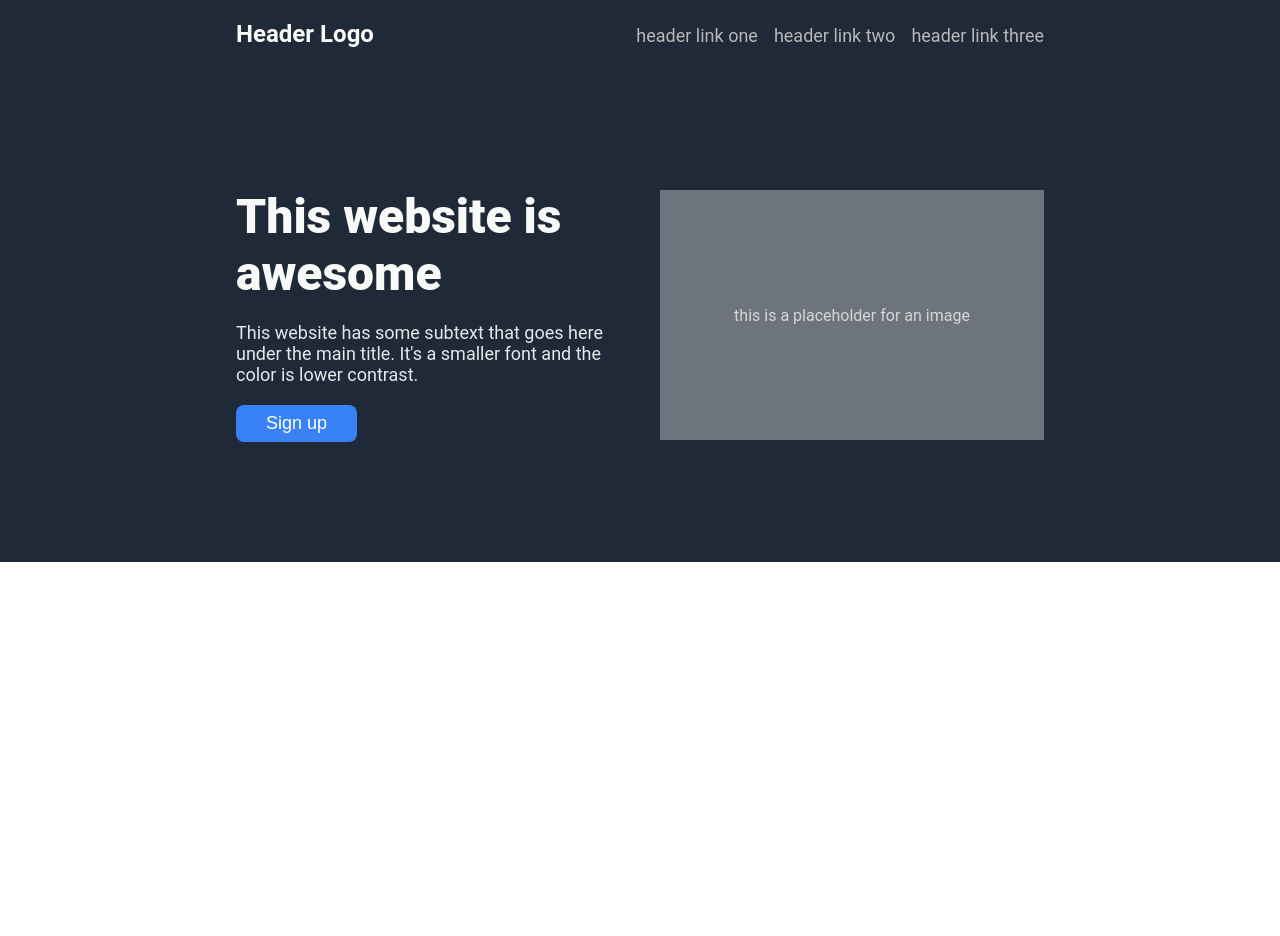
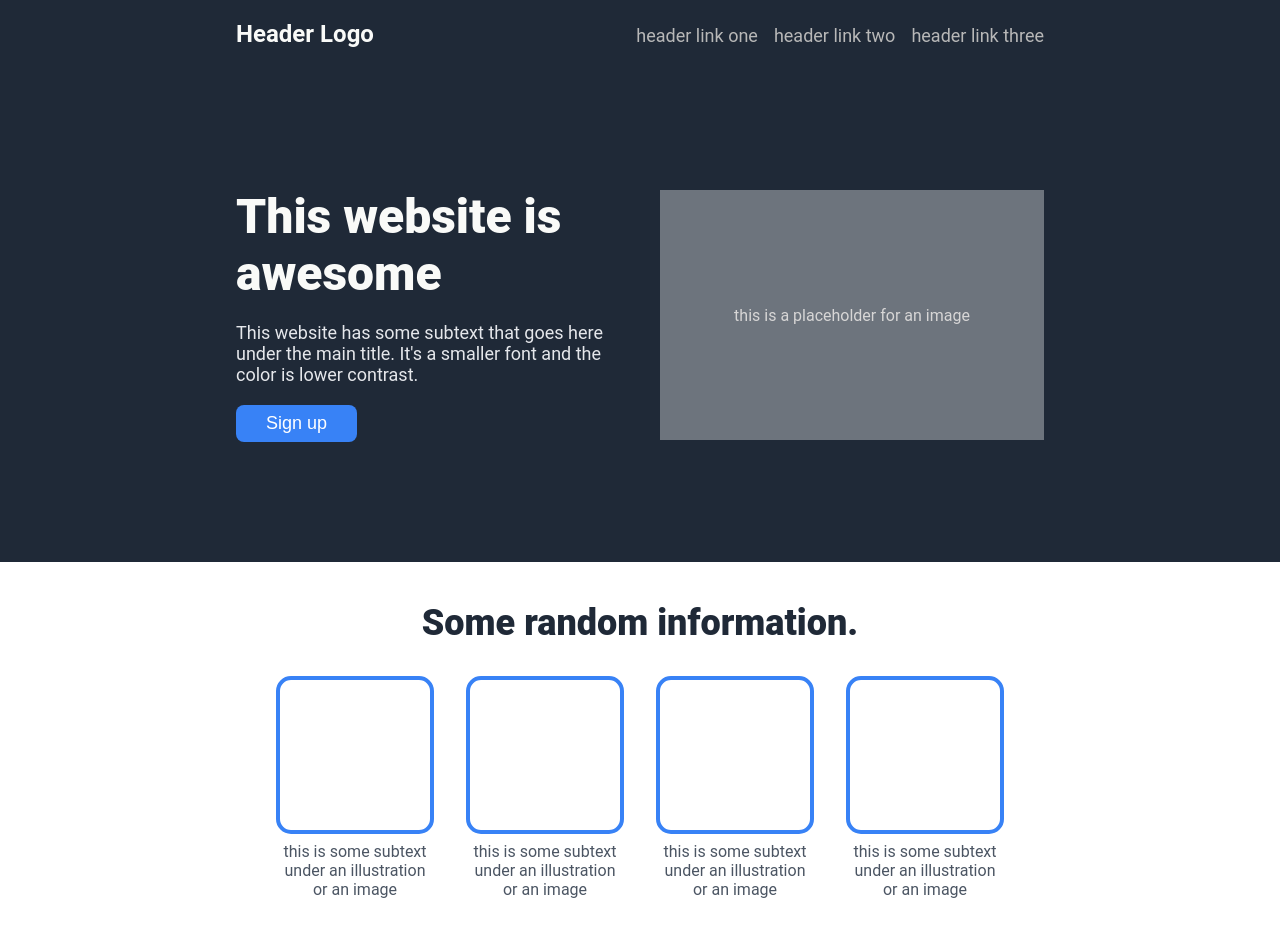
Before and after one commit to TinyTechieT/odin-landing-page, a plain HTML site: page index.html in a window 1280 px wide. Before the commit the page ends 800 px from the top, so only its background shows below. Drawn offline with Linux system fonts and the light colour scheme.

Commit message:
Added second section (HTML + CSS)

```diff
--- a/index.html
+++ b/index.html
@@ -30,7 +30,25 @@
         </div>
 
         <div class="second-section">
-
+            <div class="section-title">Some random information.</div>
+            <div class="info-items">
+                <div class="info-item">
+                    <div class="info-box"></div>
+                    <div class="info-text">this is some subtext under an illustration or an image</div>
+                </div>
+                <div class="info-item">
+                    <div class="info-box"></div>
+                    <div class="info-text">this is some subtext under an illustration or an image</div>
+                </div>
+                <div class="info-item">
+                    <div class="info-box"></div>
+                    <div class="info-text">this is some subtext under an illustration or an image</div>
+                </div>
+                <div class="info-item">
+                    <div class="info-box"></div>
+                    <div class="info-text">this is some subtext under an illustration or an image</div>
+                </div>
+            </div>
         </div>
     </body>
 </html>
--- a/style.css
+++ b/style.css
@@ -83,4 +83,43 @@ body{
     justify-content: center;
     align-items: center;
     text-align: center;
-  }
+}
+
+.second-section{
+    padding: 40px 16px;
+    display: flex;
+    flex-direction: column;
+    align-items: center;
+    gap: 32px;
+}
+
+.section-title{
+    font-size: 36px;
+    color: #1f2937;
+    font-weight: 900;
+}
+
+.info-items{
+    display: flex;
+    gap: 32px;
+}
+
+.info-item{
+    display: flex;
+    flex-direction: column;
+    align-items: center;
+    gap: 8px;
+}
+
+.info-box{
+    width: 150px;
+    height: 150px;
+    border: 4px solid #3882f6;
+    border-radius: 15px;
+}
+
+.info-text{
+    max-width: 150px;
+    text-align: center;
+    color: #4B5563;
+}
```
